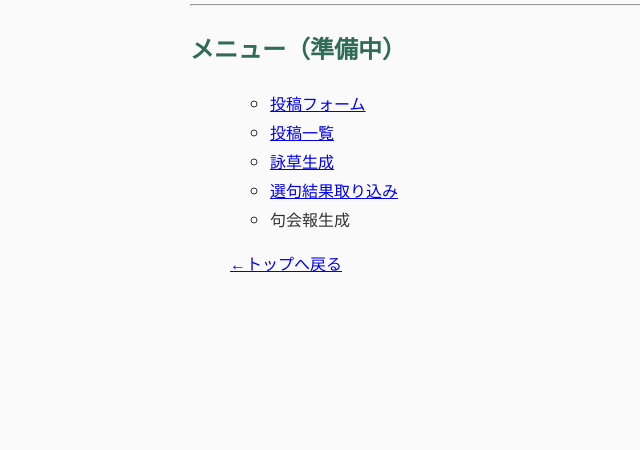
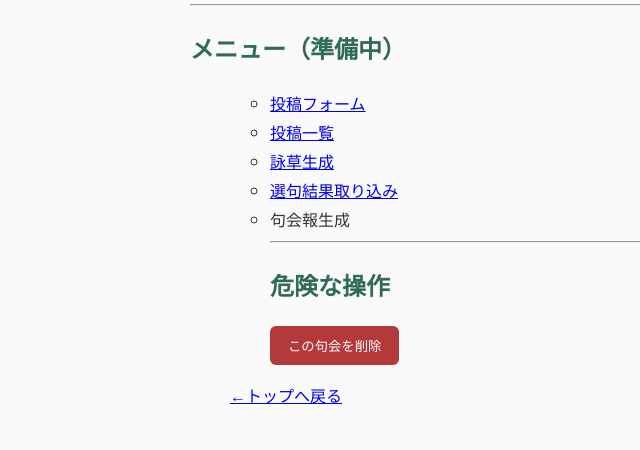
Before and after one commit to nes-710/HisuiKukai, a Flask app: page /contest/2 in a window 1280 px wide. Shown: the part 898-1348 px from the top of the page, without its empty margins (0-640 px from the left). Before the commit the page ends 1170 px from the top, so only its background shows below. Run offline with Flask 3, Linux system fonts and the light colour scheme; data comes from the database, SQL or seed files in the repository; both versions use the stored data as it was after the commit.

Commit message:
v.0.6.2 句会削除機能を追加

```diff
--- a/app.py
+++ b/app.py
@@ -216,5 +216,12 @@ def change_status(contest_id):
         url_for("contest", contest_id=contest_id)
     )
 
+@app.route("/contest/<int:contest_id>/delete", methods=["POST"])
+def delete(contest_id):
+
+    delete_contest(contest_id)
+
+    return redirect(url_for("index"))
+
 if __name__ == "__main__":
     app.run(debug=True)
--- a/static/style.css
+++ b/static/style.css
@@ -90,3 +90,16 @@ textarea[readonly] {
     border-radius: 6px;
     margin-bottom: 20px;
 }
+
+.danger-button {
+    background: #b33a3a;
+    color: white;
+    border: none;
+    padding: 10px 18px;
+    border-radius: 6px;
+    cursor: pointer;
+}
+
+.danger-button:hover {
+    background: #8f2d2d;
+}
--- a/templates/contest.html
+++ b/templates/contest.html
@@ -103,6 +103,20 @@
 
 <li>句会報生成</li>
 
+<hr>
+
+<h2>危険な操作</h2>
+
+<form method="post"
+      action="/contest/{{ contest['id'] }}/delete"
+      onsubmit="return confirm('この句会を削除します。投稿・選句データも削除されます。本当によろしいですか？');">
+
+    <button type="submit" class="danger-button">
+        この句会を削除
+    </button>
+
+</form>
+
 </ul>
 
 <p>
```
Also changed, not shown: data/hisui.db.
